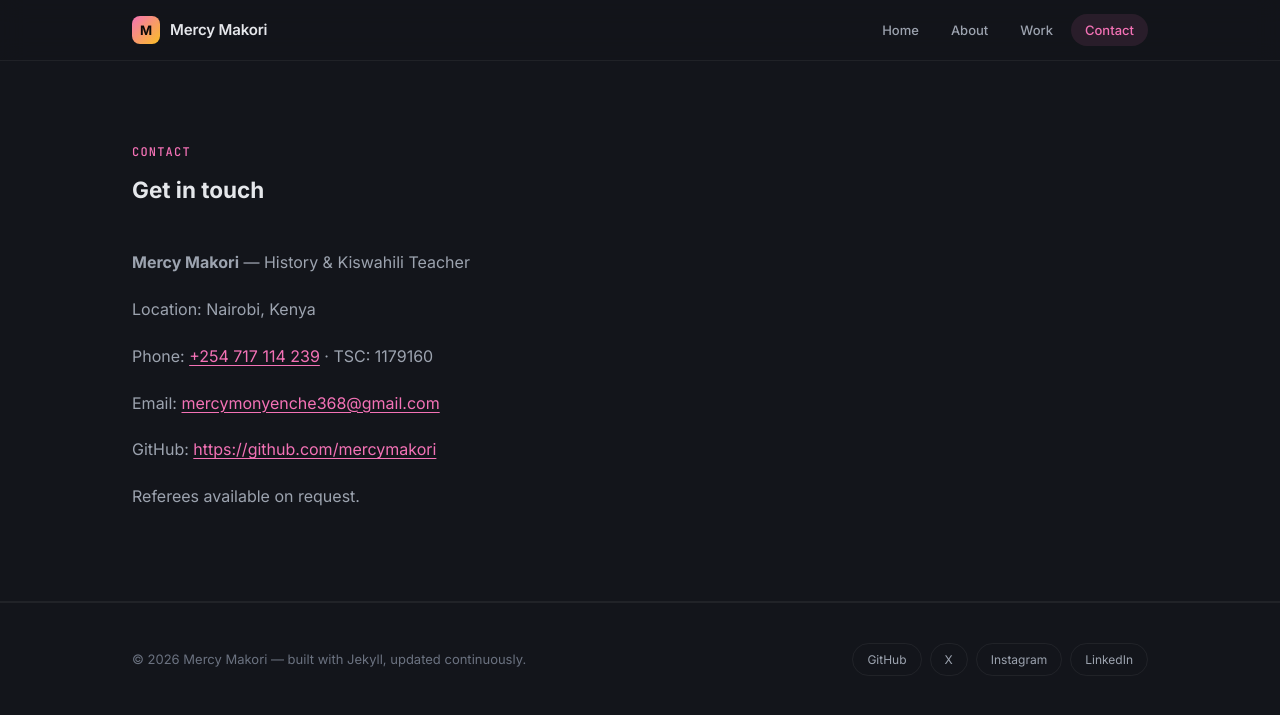
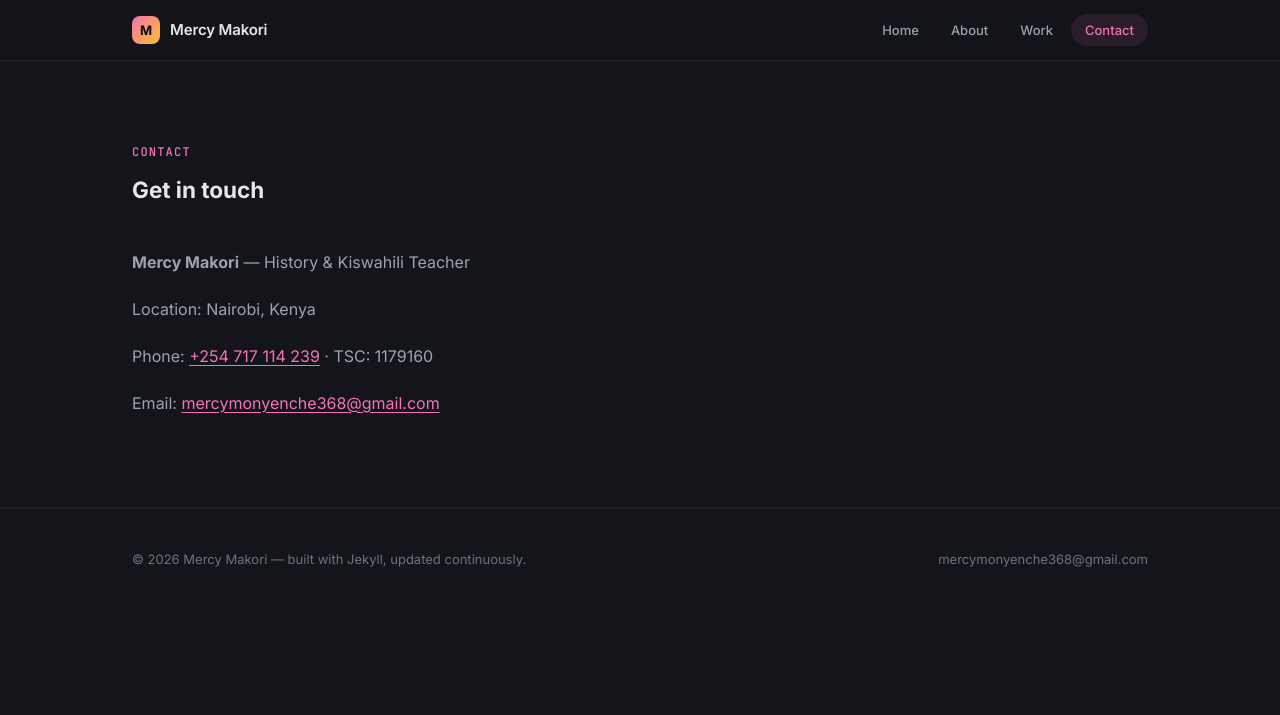
Before and after one commit to mercymakori/mercymakori.github.io, a Jekyll site: the page built from contact.md, in a window 1280 px wide. Shown: the top 715 px of the page. Built offline with Jekyll 4.4.1, drawn with Linux system fonts in a browser that asks for light colours.

Commit message:
contact: drop github link; footer: drop banners, single email hyperlink only

```diff
--- a/_layouts/default.html
+++ b/_layouts/default.html
@@ -35,12 +35,7 @@
   <footer class="site-footer">
     <div class="page">
       <p>&copy; {{ 'now' | date: "%Y" }} Mercy Makori — built with Jekyll, updated continuously.</p>
-      <div class="social-links">
-        {% if site.social_profiles.github != blank %}<a href="{{ site.social_profiles.github }}" target="_blank" rel="noopener noreferrer">GitHub</a>{% endif %}
-        {% if site.social_profiles.twitter != blank %}<a href="{{ site.social_profiles.twitter }}" target="_blank" rel="noopener noreferrer">X</a>{% endif %}
-        {% if site.social_profiles.instagram != blank %}<a href="{{ site.social_profiles.instagram }}" target="_blank" rel="noopener noreferrer">Instagram</a>{% endif %}
-        {% if site.social_profiles.linkedin != blank %}<a href="{{ site.social_profiles.linkedin }}" target="_blank" rel="noopener noreferrer">LinkedIn</a>{% endif %}
-      </div>
+      <p><a href="mailto:mercymonyenche368@gmail.com">mercymonyenche368@gmail.com</a></p>
     </div>
   </footer>
 
--- a/contact.md
+++ b/contact.md
@@ -5,4 +5,4 @@ description: Contact Mercy Makori.
 permalink: /contact/
 ---
 {% assign cv = site.data.cv %}
-<section class="section"><div class="page"><div class="section-head"><p class="kicker">Contact</p><h1>Get in touch</h1></div><div class="article-body" style="margin-top:24px"><p><strong>{{ cv.contact.name }}</strong> — {{ cv.contact.title }}</p><p>Location: {{ cv.contact.location }}</p><p>Phone: <a href="tel:{{ cv.contact.phone }}">{{ cv.contact.phone }}</a> · TSC: {{ cv.contact.tsc }}</p><p>Email: <a href="mailto:{{ cv.contact.email }}">{{ cv.contact.email }}</a></p><p>GitHub: <a href="{{ cv.contact.github }}" target="_blank">{{ cv.contact.github }}</a></p><p>Referees available on request.</p></div></div></section>
+<section class="section"><div class="page"><div class="section-head"><p class="kicker">Contact</p><h1>Get in touch</h1></div><div class="article-body" style="margin-top:24px"><p><strong>{{ cv.contact.name }}</strong> — {{ cv.contact.title }}</p><p>Location: {{ cv.contact.location }}</p><p>Phone: <a href="tel:{{ cv.contact.phone }}">{{ cv.contact.phone }}</a> · TSC: {{ cv.contact.tsc }}</p><p>Email: <a href="mailto:{{ cv.contact.email }}">{{ cv.contact.email }}</a></p></div></div></section>
```
